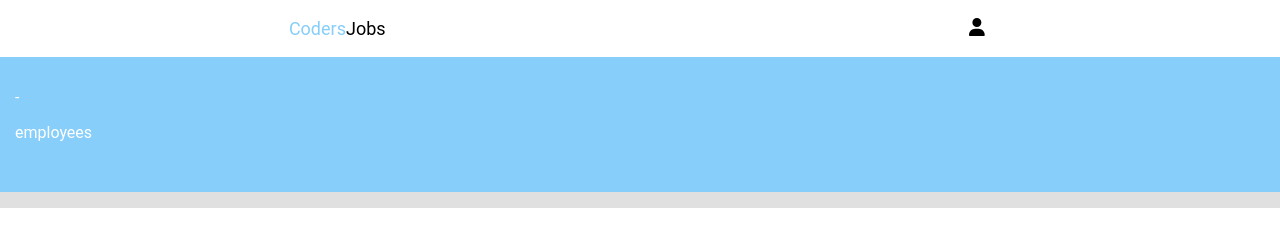
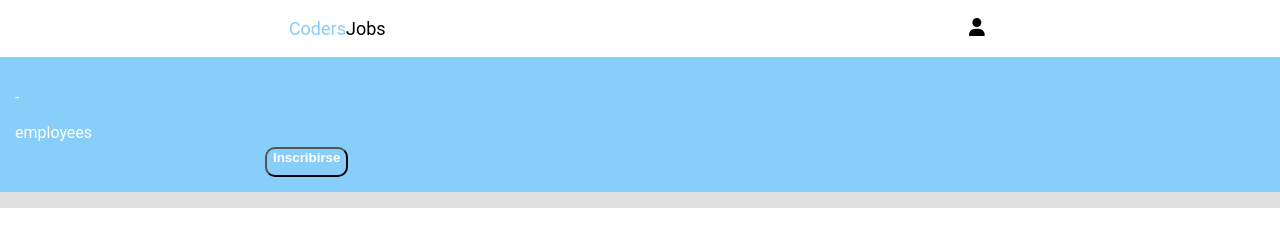
Before and after one commit to DavidLlobet/CodersJobs-FrontEnd, a React (Create React App) app: page /jobs/1 in a window 1280 px wide. Shown: the top 242 px of the page. Built offline with nearby package versions, Linux system fonts and the light colour scheme; no server answers.

Commit message:
Added apply button to the detail page

```diff
--- a/src/components/JobDetail/JobDetail.scss
+++ b/src/components/JobDetail/JobDetail.scss
@@ -4,15 +4,24 @@
 }
 
 .detail-header {
+  display: flex;
   background-color: #87cefa;
   height: 135px;
   color: #fff;
   padding: 15px 15px;
 }
 
+.job-summary {
+  width: 250px;
+}
+
 .detail-job-title {
   font-weight: bold;
   margin-top: 0;
+}
+
+.detail-number-employees {
+  margin-bottom: 0;
 }
 
 .detail-info {
@@ -35,3 +44,16 @@
   font-weight: bold;
   padding: 10px 0;
 }
+
+.job-application {
+  display: flex;
+  align-self: flex-end;
+  border-radius: 10px;
+  height: 30px;
+  right: 10px;
+  bottom: 10px;
+  border: 1 solid #fff;
+  background-color: #87cefa;
+  color: #fff;
+  font-weight: bold;
+}
--- a/src/components/JobDetail/JobDetail.tsx
+++ b/src/components/JobDetail/JobDetail.tsx
@@ -16,9 +16,12 @@ const JobDetail = ():JSX.Element => {
   return (
     <div className="detail">
       <div className='detail-header'>
-        <p className='detail-job-title'> {job.title} </p>
-        <p> {job.company} - {job.location} </p>
-        <p> {job.numberOfWorkers} employees </p>
+        <div className='job-summary'>
+          <p className='detail-job-title'> {job.title} </p>
+          <p> {job.company} - {job.location} </p>
+          <p className='detail-number-employees'> {job.numberOfWorkers} employees </p>
+        </div>
+        <button className='job-application'> Inscribirse </button>
       </div>
       <ul className='detail-info'>
         <li className='detail-item'>
```
